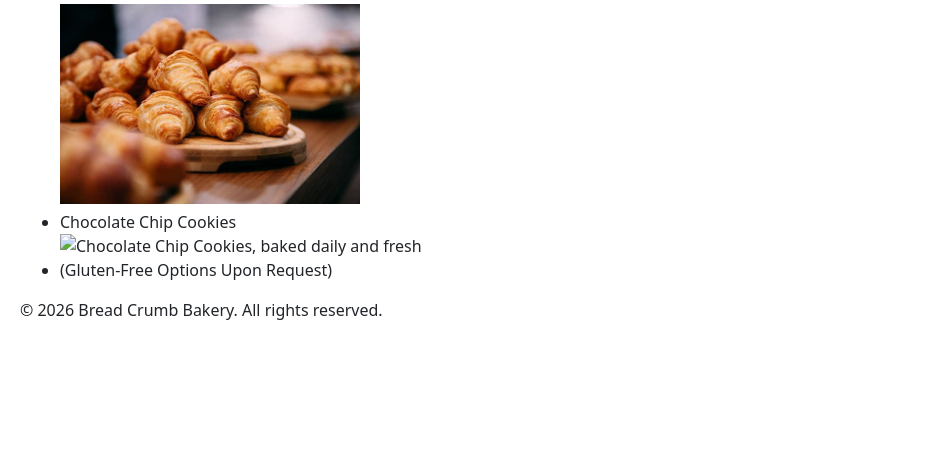
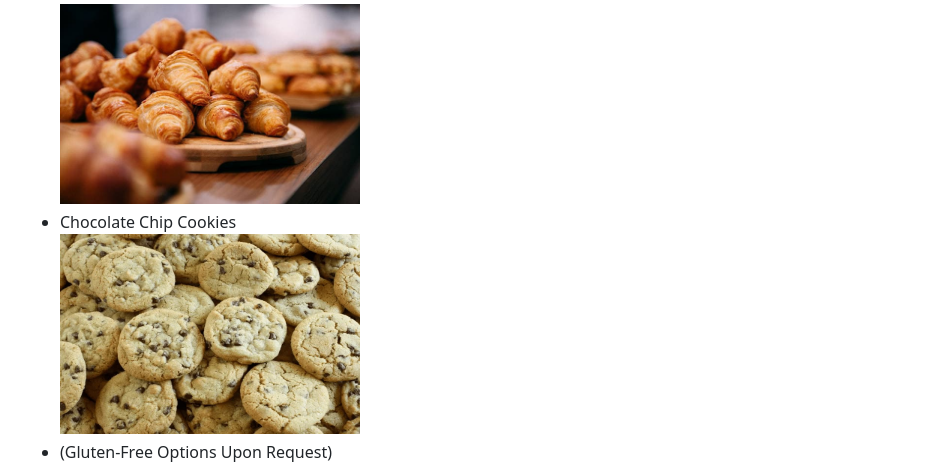
Before and after one commit to TrevorPresley/Capstone-Website, a plain HTML site: page menu.html in a window 1280 px wide. Shown: the part 608-1075 px from the top of the page, without its empty margins (0-943 px from the left). Before the commit the page ends 966 px from the top, so only its background shows below. Drawn offline with Linux system fonts and the light colour scheme.

Commit message:
fixed menu cookie

```diff
--- a/menu.html
+++ b/menu.html
@@ -33,7 +33,7 @@
                 <li>Croissants <br>
                 <img src="images/Croissant.jpg" alt="Croissant which is buttered, soft, and flaky" width="300" height="200"></li>
                 <li>Chocolate Chip Cookies <br>
-                <img src="images/Cookie.webp" alt="Chocolate Chip Cookies, baked daily and fresh" width="300" height="200"></li>
+                <img src="images/Cookie.jpg" alt="Chocolate Chip Cookies, baked daily and fresh" width="300" height="200"></li>
                 <li>(Gluten-Free Options Upon Request)</li>
             </ul>
         </section>
```
